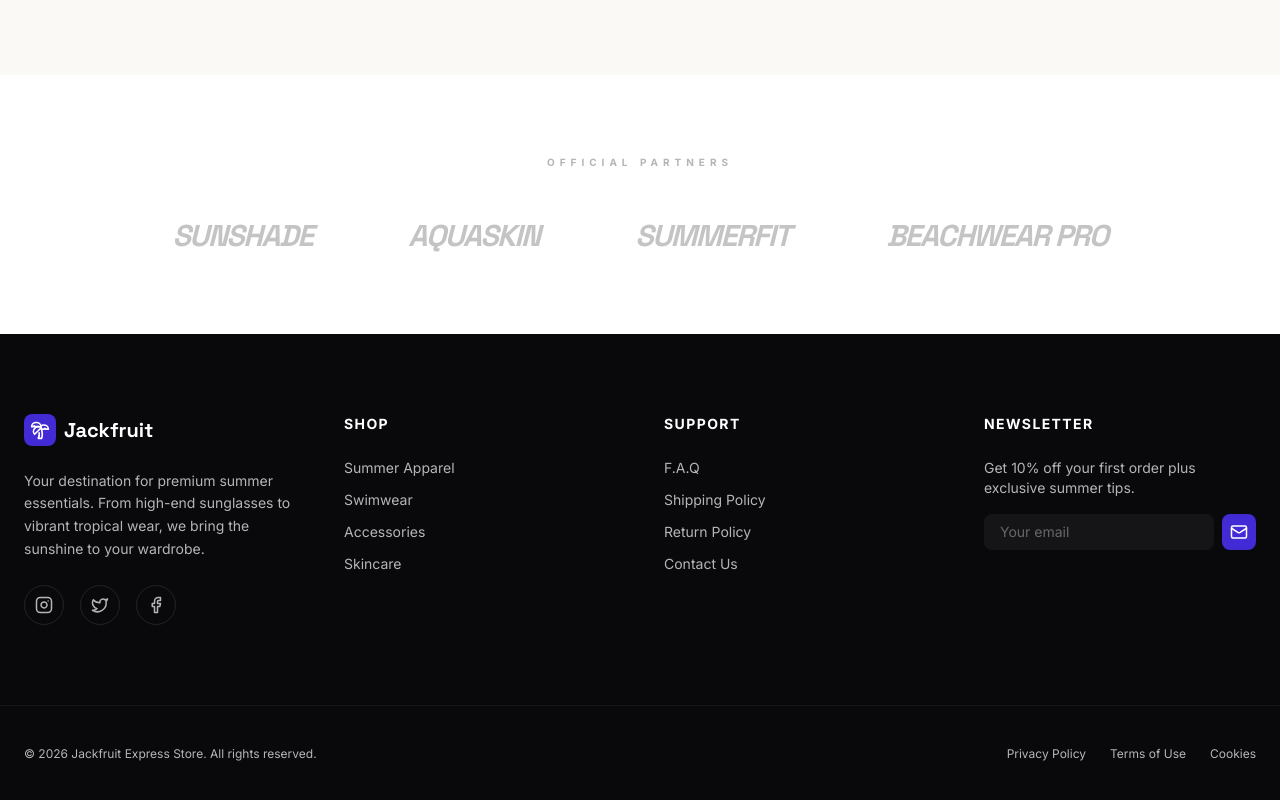
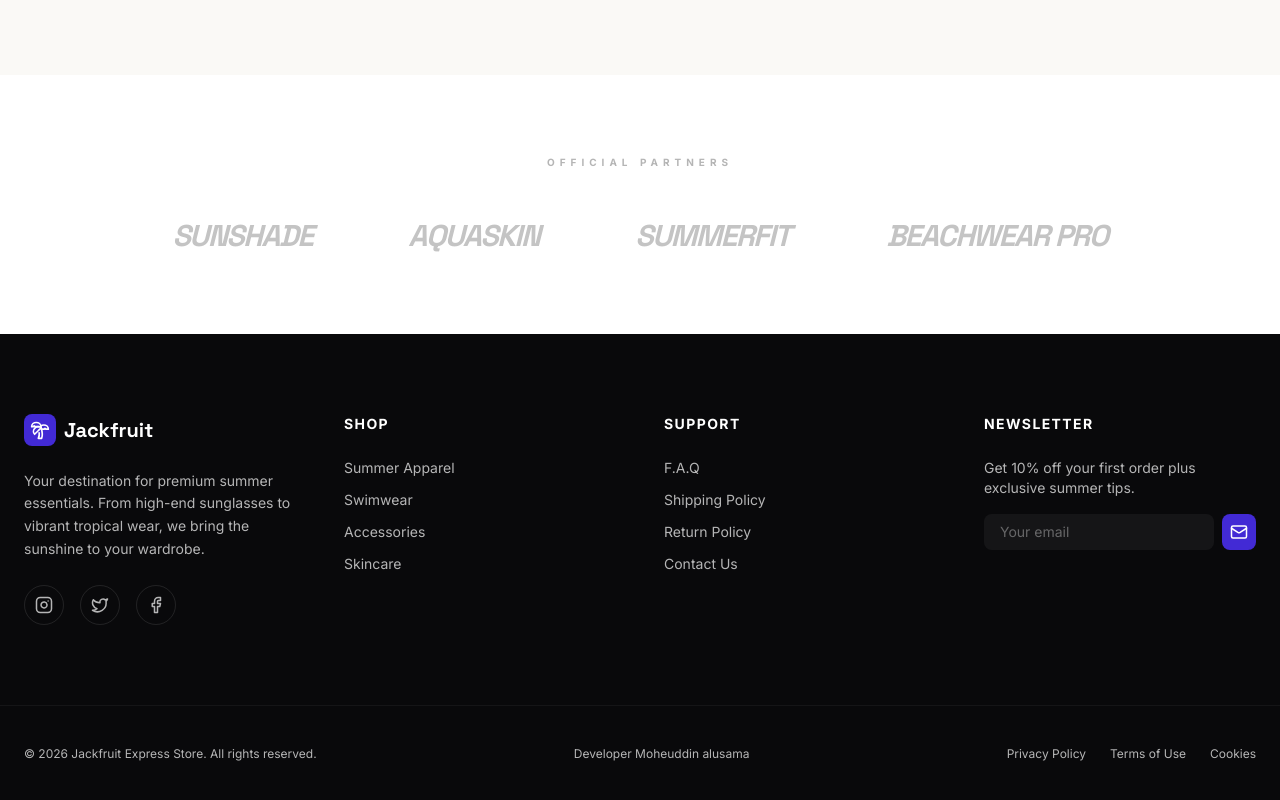
Before and after one commit to moheuddinalusama/Jackfruit, a React (Vite) app: page / in a window 1280 px wide. Shown: the part 1735-2535 px from the top of the page. Built offline with nearby package versions, Linux system fonts and the light colour scheme; no server answers.

Commit message:
added footer

```diff
--- a/src/components/Footer.jsx
+++ b/src/components/Footer.jsx
@@ -67,6 +67,7 @@ export default function Footer() {
       </div>
       <div className="container mx-auto px-6 mt-20 pt-10 border-t border-white/5 flex flex-col md:flex-row justify-between items-center gap-4 text-xs">
         <p>© 2026 Jackfruit Express Store. All rights reserved.</p>
+        <p>Developer Moheuddin alusama</p>
         <div className="flex gap-6">
           <a href="#" className="hover:text-white">Privacy Policy</a>
           <a href="#" className="hover:text-white">Terms of Use</a>
```
